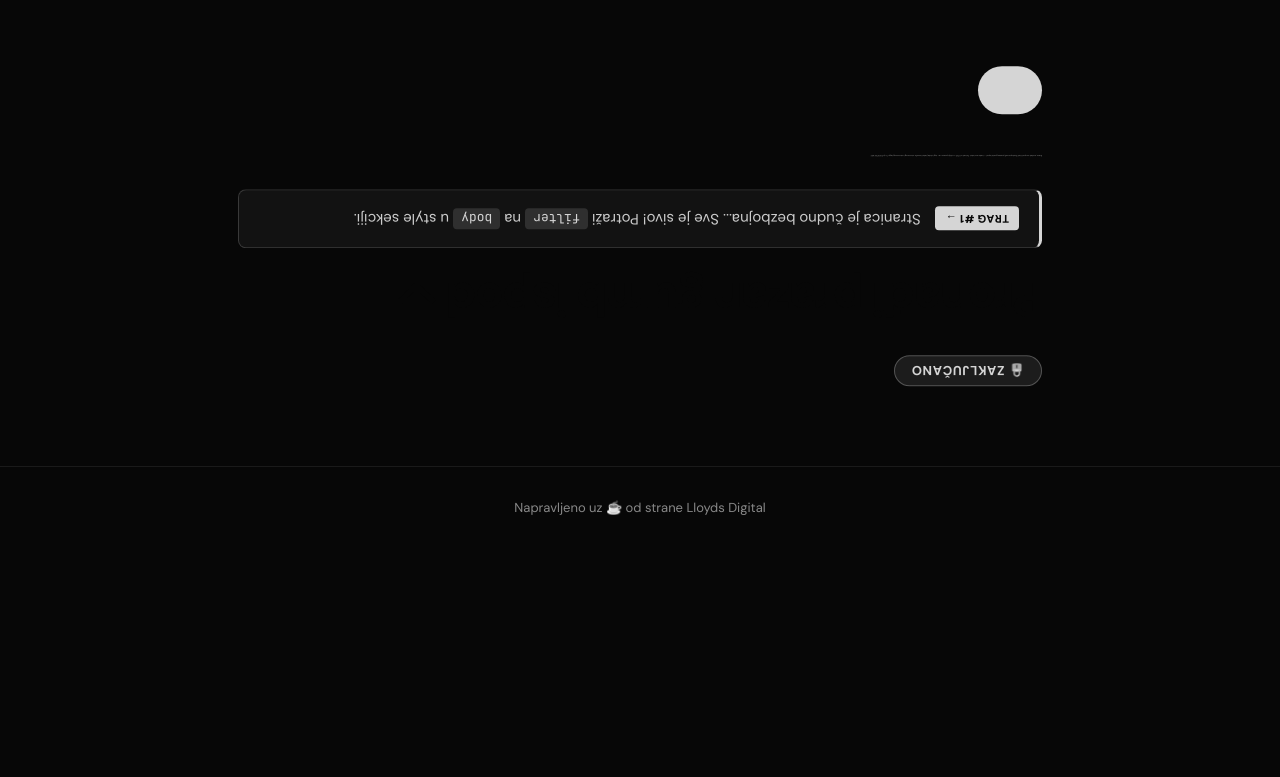
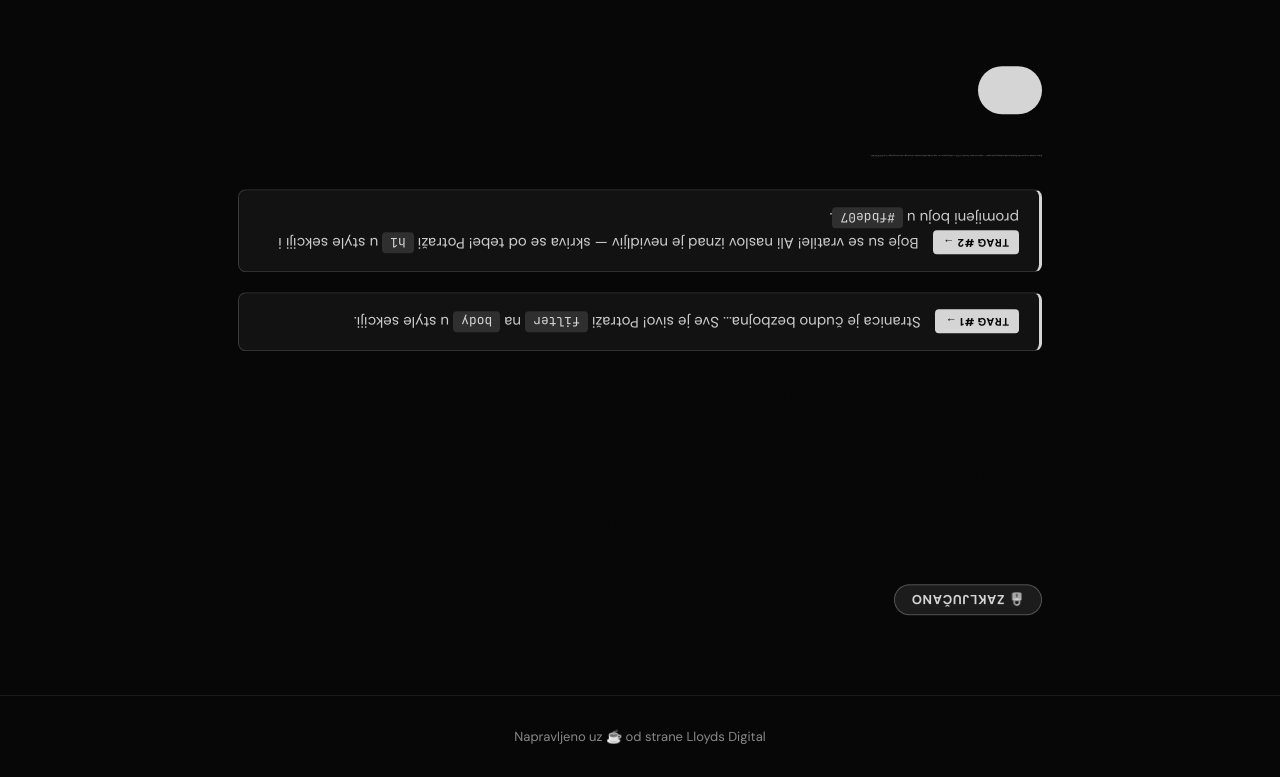
Before and after one commit to tbaskijera/lloyds-sajam, a plain HTML site: page index.html in a window 1280 px wide. Shown: the part 776-1553 px from the top of the page. Before the commit the page ends 1324 px from the top, so only its background shows below. Drawn offline with Linux system fonts and the light colour scheme.

Commit message:
Refactor clues and tasks in escape room instructions for clarity

```diff
--- a/index.html
+++ b/index.html
@@ -18,20 +18,11 @@
     ║                                                       ║
     ║  KAKO IGRA RADI:                                     ║
     ║  Svaki zadatak, kad ga riješiš, otkriva TRAG         ║
-    ║  (clue) koji te vodi do sljedećeg zadatka.           ║
+    ║  na stranici koji te vodi do sljedećeg zadatka.      ║
     ║  Prati lance tragova do pobjede!                     ║
     ║                                                       ║
-    ║  ZADACI:                                              ║
-    ║  1. Stranica je naopačke! Okreni je.         <style>  ║
-    ║  2. Sve je crno-bijelo! Vrati boje.          <style>  ║
-    ║  3. Naslov je nevidljiv! Popravi boju.       <style>  ║
-    ║  4. Tekst opisa je sićušan! Povećaj ga.      <style>  ║
-    ║  5. Gumb nema tekst! Dodaj mu tekst.         <body>   ║
-    ║  6. Upiši svoje ime — tko je pobjegao?       <body>   ║
-    ║  7. Otključaj tajnu sobu — zadnji zadatak!   <style>  ║
-    ║                                                       ║
     ║  PRVI KORAK: Pogledaj <style> sekciju ispod.         ║
-    ║  Traži 🔧 komentare — oni su tvoji hintovi!         ║
+    ║  Pronađi ZADATAK #1 i popravi bug!                   ║
     ║                                                       ║
     ║  Sretno! 🚀                                          ║
     ╚═══════════════════════════════════════════════════════╝
@@ -53,37 +44,18 @@
             transform: rotate(180deg);
         }
 
-        /* ──────────────────────────────────────────────────
-           🔧 ZADATAK #2: Sve je crno-bijelo!
-           Obriši liniju "filter: grayscale(100%);" da vratiš boje.
-           ➡️ Kad popraviš, žuti elementi će se pojaviti s tragom za #3.
-           ────────────────────────────────────────────────── */
         body {
             filter: grayscale(100%);
         }
 
-        /* ──────────────────────────────────────────────────
-           🔧 ZADATAK #3: Naslov je nevidljiv — iste boje kao pozadina!
-           Promijeni "#070707" u "#fbde07"
-           ➡️ Kad popraviš, naslov otkriva poruku s tragom za #4.
-           ────────────────────────────────────────────────── */
         h1 {
             color: #070707;
         }
 
-        /* ──────────────────────────────────────────────────
-           🔧 ZADATAK #4: Font opisa je 2px — nečitljivo!
-           Promijeni "2px" u "18px"
-           ➡️ Kad popraviš, tekst sadrži trag za zadatak #5.
-           ────────────────────────────────────────────────── */
         .description {
             font-size: 2px;
         }
 
-        /* ──────────────────────────────────────────────────
-           🔧 ZADATAK #7: Tajna soba je zaključana!
-           Ovo je ZADNJI zadatak. Promijeni "none" u "block".
-           ────────────────────────────────────────────────── */
         .escape-room {
             display: none;
         }
@@ -103,14 +75,16 @@
 
     <main>
 
-        <!-- ZADATAK #1 zona: kad se stranica okrene, ovaj trag postaje čitljiv -->
         <div class="room-header">
             <span class="room-badge">🔒 ZAKLJUČANO</span>
-            <!-- Ovaj naslov je ZADATAK #3 — boja mu je ista kao pozadina -->
-            <h1>Pronađi prazan gumb ispod ↓</h1>
+            <h1>TRAG #3: Tekst ispod je sićušan! Potraži .description u style sekciji i povećaj font na 18px.</h1>
             <div class="clue-box">
                 <span class="clue-label">TRAG #1 →</span>
                 Stranica je čudno bezbojna... Sve je sivo! Potraži <code>filter</code> na <code>body</code> u style sekciji.
+            </div>
+            <div class="clue-box">
+                <span class="clue-label">TRAG #2 →</span>
+                Boje su se vratile! Ali naslov iznad je nevidljiv — skriva se od tebe! Potraži <code>h1</code> u style sekciji i promijeni boju u <code>#fbde07</code>.
             </div>
         </div>
 
@@ -121,8 +95,6 @@
             To je ZADATAK #5!
         </p>
 
-        <!-- 🔧 ZADATAK #5: Ovaj gumb nema tekst! Dodaj nešto između tagova, npr. "Pokreni misiju 🚀" -->
-        <!-- ➡️ Kad dodaš tekst, gumb postaje vidljiv i vodi te do sljedeće sekcije s tragom za #6. -->
         <a href="#challenge" class="btn"></a>
 
         <section class="cards" id="challenge">
```
